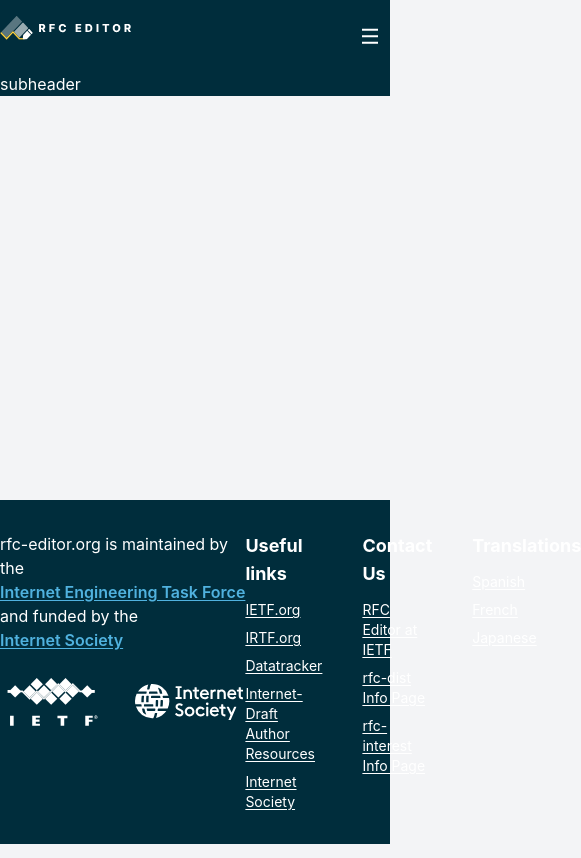
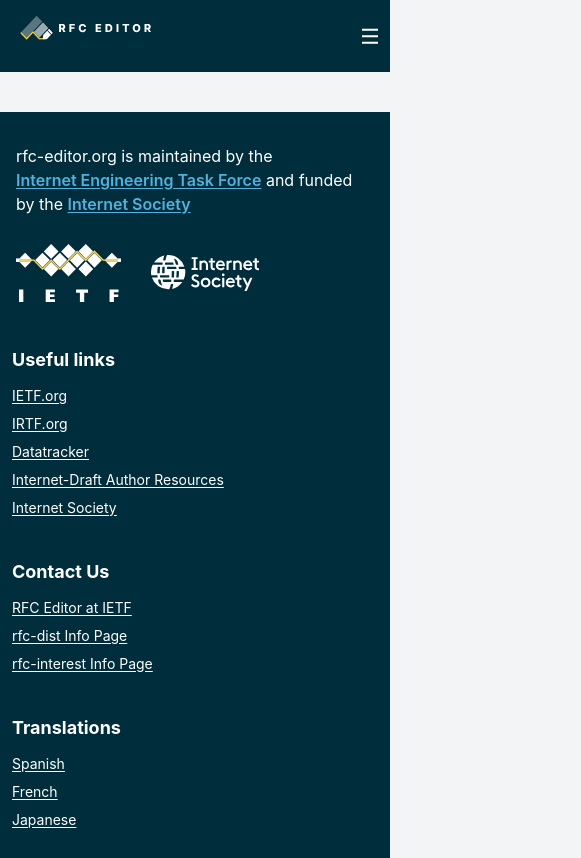
Before and after one commit to ietf-tools/rfced-www, a Nuxt app in the folder client/: page /search in a window 390 px wide. Shown: the whole page, 581 px wide, since content can reach past the window. Built offline with nearby package versions, Linux system fonts and the light colour scheme.

Commit message:
fix: footer logo and responsive fixes

```diff
--- a/client/components/Footer.vue
+++ b/client/components/Footer.vue
@@ -1,15 +1,14 @@
 <template>
   <footer class="bg-blue-900 text-white dark:bg-blue-950 relative">
-    <div class="container mx-auto flex py-8">
-      <div class="flex-1 flex flex-col gap-5">
+    <div class="container mx-auto flex flex-col md:flex-row py-4 lg:py-8 gap-4">
+      <div class="flex-1 flex flex-col gap-5 p-4">
         <p class="text-base">
           rfc-editor.org is maintained by the
           <a
             href="https://www.ietf.org/"
             class="text-blue-100 font-semibold text-nowrap"
+            >Internet Engineering Task Force</a
           >
-            Internet Engineering Task Force
-          </a>
           and funded by the
           <a
             href="https://www.internetsociety.org/"
@@ -18,7 +17,7 @@
             Internet Society
           </a>
         </p>
-        <div class="flex gap-7 items-center mb-5">
+        <div class="flex gap-7 items-center mt-2 lg:mt-5">
           <a href="https://www.ietf.org/" target="_blank">
             <GraphicsIETFLogo width="105" height="60" />
           </a>
@@ -27,7 +26,7 @@
           </a>
         </div>
       </div>
-      <div class="flex-1 flex flex-row gap-10">
+      <div class="flex-1 flex flex-col lg:flex-row gap-10 p-3 lg:p-0">
         <div v-for="(menuItem, index) in menuData" :key="index">
           <Heading level="4" class="text-base text-white">
             {{ menuItem.label }}
--- a/client/components/Graphics/HeaderLogos.vue
+++ b/client/components/Graphics/HeaderLogos.vue
@@ -1,5 +1,5 @@
 <template>
-  <a href="/">
+  <a href="/" class="pl-5 md:pl-0">
     <img
       :src="LogoMobile"
       class="lg:hidden"
--- a/client/components/Graphics/IETFLogo.vue
+++ b/client/components/Graphics/IETFLogo.vue
@@ -1,88 +1,16 @@
 <template>
-  <svg
-    viewBox="0 0 3500 2000"
-    version="1.1"
+  <img
+    :src="ietfLogo"
     :width="props.width"
     :height="props.height"
     :class="props.class"
-    xmlns="http://www.w3.org/2000/svg"
-    xml:space="preserve"
-    fill="currentColor"
-    role="img"
-  >
-    <title>Internet Engineering Task Force</title>
-    <path
-      d="M504.454,443.246L300.1,647.6L504.454,851.954L708.808,647.6L504.454,443.246Z"
-    />
-    <path
-      d="M986.162,443.246L781.808,647.6L986.162,851.954L1190.52,647.6L986.162,443.246Z"
-    />
-    <path
-      d="M1226.9,683.6L1022.55,887.954L1226.9,1092.31L1431.26,887.954L1226.9,683.6Z"
-    />
-    <path
-      d="M1705.9,683.6L1501.55,887.954L1705.9,1092.31L1910.26,887.954L1705.9,683.6Z"
-    />
-    <path
-      d="M2184.61,683.6L1980.26,887.954L2184.61,1092.31L2388.97,887.954L2184.61,683.6Z"
-    />
-    <path
-      d="M1225.9,203L1021.55,407.354L1225.9,611.708L1430.26,407.354L1225.9,203Z"
-    />
-    <path
-      d="M1705.9,203L1501.55,407.354L1705.9,611.708L1910.26,407.354L1705.9,203Z"
-    />
-    <path
-      d="M2184.61,203L1980.26,407.354L2184.61,611.708L2388.97,407.354L2184.61,203Z"
-    />
-    <path
-      d="M1465.54,443.246L1261.19,647.6L1465.54,851.954L1669.89,647.6L1465.54,443.246Z"
-    />
-    <path
-      d="M1944.92,443.246L1740.57,647.6L1944.92,851.954L2149.27,647.6L1944.92,443.246Z"
-    />
-    <path
-      d="M2424.3,443.246L2219.95,647.6L2424.3,851.954L2628.65,647.6L2424.3,443.246Z"
-    />
-    <path
-      d="M2907.05,443.246L2702.7,647.6L2907.05,851.954L3111.41,647.6L2907.05,443.246Z"
-    />
-    <path
-      d="M3062.99,628.85L2675.7,628.8L2424.3,377.091L2184.61,618.03L1945.26,378.351L1465.54,860.914L1226.9,619.729L986.162,860.85L754.479,628.85L348.1,628.85L348.1,666.35L736.308,666.35L986.162,915.35L1225.85,676.755L1465.54,915.302L1944.92,436.594L2184.61,676.991L2424.3,436.6L2654.68,666.3L3062.99,666.35L3062.99,628.85Z"
-    />
-    <path
-      d="M3071.59,674.951L2651.12,674.9C2651.12,674.9 2424.32,448.762 2424.32,448.762L2184.61,689.172L1944.91,448.761L1465.55,927.446L1225.85,688.889L986.158,927.488L732.754,674.95L339.5,674.95L339.5,620.25L758.045,620.25L986.161,848.679L1226.93,607.529C1226.93,607.529 1465.56,848.702 1465.56,848.702L1945.24,366.167L2184.6,605.848L2424.29,364.91L2679.27,620.2L3071.59,620.251L3071.59,674.951ZM3062.99,628.85L2675.7,628.8L2424.3,377.091L2184.61,618.03L1945.26,378.351L1465.54,860.914L1226.9,619.729L986.162,860.85L754.479,628.85L348.1,628.85L348.1,666.35L736.308,666.35L986.162,915.35L1225.85,676.755L1465.54,915.302L1944.92,436.594L2184.61,676.991L2424.3,436.6L2654.68,666.3L3062.99,666.35L3062.99,628.85Z"
-    />
-    <rect x="252.1" y="599.6" width="96" height="96" />
-    <rect x="3062.99" y="599.6" width="96" height="96" />
-    <path
-      id="path37"
-      d="M3143.1,1487.8C3151.24,1466.32 3171.93,1452.03 3194.91,1452.03C3223.11,1452.03 3247.03,1473.56 3250,1501.6L3250,1513.5C3246.86,1541.44 3222.96,1562.8 3194.85,1562.8C3177.13,1562.8 3160.44,1554.32 3150,1540C3138.96,1524.98 3136.25,1505.35 3142.8,1487.9M3185.4,1464.1C3164.86,1468.25 3149.96,1486.47 3149.96,1507.42C3149.96,1531.67 3169.91,1551.62 3194.16,1551.62C3207.99,1551.62 3221.05,1545.13 3229.4,1534.1C3235.21,1526.42 3238.36,1517.05 3238.36,1507.42C3238.36,1483.18 3218.41,1463.22 3194.16,1463.22C3191.22,1463.22 3188.28,1463.52 3185.4,1464.1Z"
-    />
-    <path
-      id="path39"
-      d="M335.1,1455.6L455.1,1455.6L455.1,1795.6L335.1,1795.6C335.233,1682.13 335.233,1568.8 335.1,1455.6Z"
-    />
-    <path
-      id="path41"
-      d="M1073.9,1455.5L1328.7,1455.5L1328.7,1527.7L1193.4,1527.7L1193.4,1587.1L1317.5,1587.1L1317.5,1658.8L1193.5,1658.8L1193.5,1723.3L1331.1,1723.3L1331.1,1795L1073.9,1795C1073.83,1681.93 1073.83,1568.77 1073.9,1455.5Z"
-    />
-    <path
-      id="path43"
-      d="M1915,1455.6L2246.9,1455.6L2246.9,1541.2L2140.5,1541.2L2140.5,1795.3L2021.4,1795.3L2021.4,1541.2L1915.1,1541.2C1915,1512.6 1915.1,1484.1 1915,1455.6Z"
-    />
-    <path
-      id="path45"
-      d="M2842.5,1455.5L3091,1455.5L3091,1527.7L2962.1,1527.7L2962.1,1588.7L3083.4,1588.7L3083.4,1660.8L2962.1,1660.8L2962.1,1795L2842.5,1795L2842.5,1455.5Z"
-    />
-    <path
-      id="path47"
-      d="M3170,1477.8L3200.8,1477.8C3201.15,1477.78 3201.49,1477.77 3201.84,1477.77C3210.78,1477.77 3218.14,1485.12 3218.14,1494.07C3218.14,1496.03 3217.79,1497.97 3217.1,1499.8C3214.84,1506.12 3208.7,1510.26 3202,1510C3208.6,1513 3212,1520 3215.2,1525.7C3217.2,1529.3 3219.6,1532.7 3221.3,1536.5L3206.2,1536.5C3202.84,1528.47 3198.14,1521.06 3192.3,1514.6C3189.34,1512.69 3185.78,1511.94 3182.3,1512.5L3182.3,1536.5C3178.17,1536.75 3174.03,1536.75 3169.9,1536.5L3169.9,1477.7M3182.4,1487.2L3182.4,1502.8C3188.67,1503.39 3194.99,1502.92 3201.1,1501.4C3203.55,1500.19 3205.1,1497.68 3205.1,1494.95C3205.1,1492.51 3203.85,1490.22 3201.8,1488.9C3195.45,1487.18 3188.84,1486.64 3182.3,1487.3L3182.4,1487.2Z"
-    />
-  </svg>
+    alt="Internet Engineering Task Force"
+  />
 </template>
 
 <script setup lang="ts">
+import ietfLogo from 'assets/ietf-nor-dense-inverted-duotone.svg'
+
 type Props = {
   width: string
   height: string
--- a/client/components/IndexSubheader.vue
+++ b/client/components/IndexSubheader.vue
@@ -1,5 +1,6 @@
 <template>
   <div class="container mx-auto">
+    <div class="absolute pointer-events-none inset-0 overflow-hidden">
       <GraphicsIETFMotif
         width="500"
         height="400"
@@ -12,14 +13,15 @@
         class="absolute bottom-0 left-[525px]"
         :opacity="0.04"
       />
+    </div>
     <div class="lg:flex w-full">
-      <Heading level="1" class="w-full mt-5 mb-3">
+      <Heading level="1" class="w-full mt-0 mb-3 pl-5 md:p-0 text-balance">
         The official home of RFCs
       </Heading>
-      <div class="self-end">
+      <div class="self-end sm:text-right">
         <a
           href="/what"
-          class="rounded p-2 font-bold text-nowrap hover:bg-black"
+          class="rounded inline-block px-5 py-3 font-bold text-nowrap hover:bg-black"
         >
           What is an RFC?
           <GraphicsChevron class="-rotate-90 w-[16px] inline-block" />
@@ -28,7 +30,7 @@
     </div>
 
     <div class="lg:w-1/2">
-      <p>
+      <p class="pl-5 md:p-0">
         RFCs outline computer networking and Internet foundations, including
         <a href="/internet-standards">Internet Standards</a> and historical or
         informative content. They are published by the RFC Editor for the
--- a/client/layouts/default.vue
+++ b/client/layouts/default.vue
@@ -1,7 +1,7 @@
 <template>
   <div class="flex flex-col min-h-[100vh]">
     <Header>
-      <slot name="subheader">subheader</slot>
+      <slot name="subheader"></slot>
     </Header>
     <Main>
       <slot />
--- a/client/pages/index.vue
+++ b/client/pages/index.vue
@@ -8,8 +8,10 @@
       <div
         class="flex flex-col-reverse lg:flex-row lg:items-center justify-between"
       >
-        <Heading level="2" has-icon class="text-left"> Latest RFCs </Heading>
-        <p class="text-base text-grey-800 pt-3 lg:pt-0">
+        <Heading level="2" has-icon class="text-left pl-5 md:pl-0">
+          Latest RFCs
+        </Heading>
+        <p class="text-base text-grey-800 pt-3 lg:pt-0 pl-5 md:pl-0">
           Looking for works in progress? Go to
           <a href="https://datatracker.ietf.org/" class="text-blue-300"
             >datatracker.ietf.org</a
@@ -62,7 +64,7 @@
         </RFCCard>
       </div>
 
-      <Heading level="2" has-icon>Learn about RFCs</Heading>
+      <Heading level="2" has-icon class="pl-5 md:p-0">Learn about RFCs</Heading>
       <div class="grid grid-cols-1 md:grid-cols-2 lg:grid-cols-4 gap-4">
         <Card href="/sdf" heading-level="3" has-cover-link>
           <template #headingTitle>What is an RFC?</template>
@@ -93,7 +95,7 @@
         </Card>
       </div>
 
-      <Heading level="2" has-icon>Browse RFCs</Heading>
+      <Heading level="2" has-icon class="pl-5 md:p-0"> Browse RFCs </Heading>
       <div class="grid grid-cols-1 md:grid-cols-2 lg:grid-cols-4 gap-4">
         <Card href="/sdf" heading-level="3" has-cover-link>
           <template #headingTitle>By Stream</template>
@@ -124,8 +126,10 @@
         </Card>
       </div>
 
-      <Heading level="2" has-icon>Start Participating</Heading>
-      <div class="grid grid-cols-2 lg:grid-cols-4 gap-4">
+      <Heading level="2" has-icon class="pl-5 md:p-0">
+        Start Participating
+      </Heading>
+      <div class="grid grid-cols-1 md:grid-cols-2 lg:grid-cols-4 gap-4">
         <Card href="/sdf" heading-level="3" has-cover-link>
           <template #headingTitle>Internet Engineering Task Force</template>
           <p class="text-base mt-2 text-blue-900 dark:text-white">
```
Also changed, not shown: client/assets/ietf-nor-dense-inverted-duotone.svg (added). Lines whose indentation alone changed are shown as unchanged.
